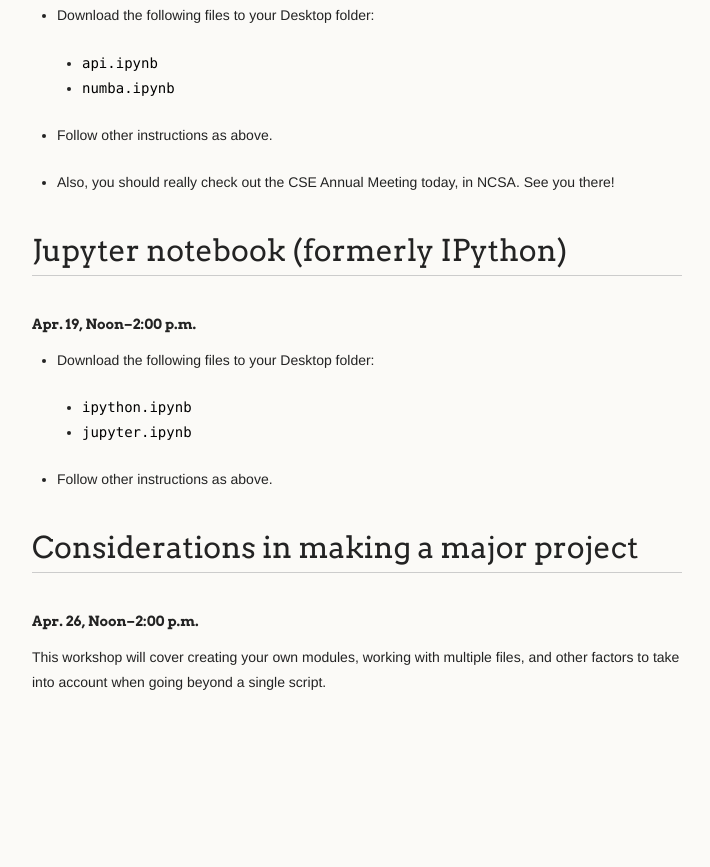
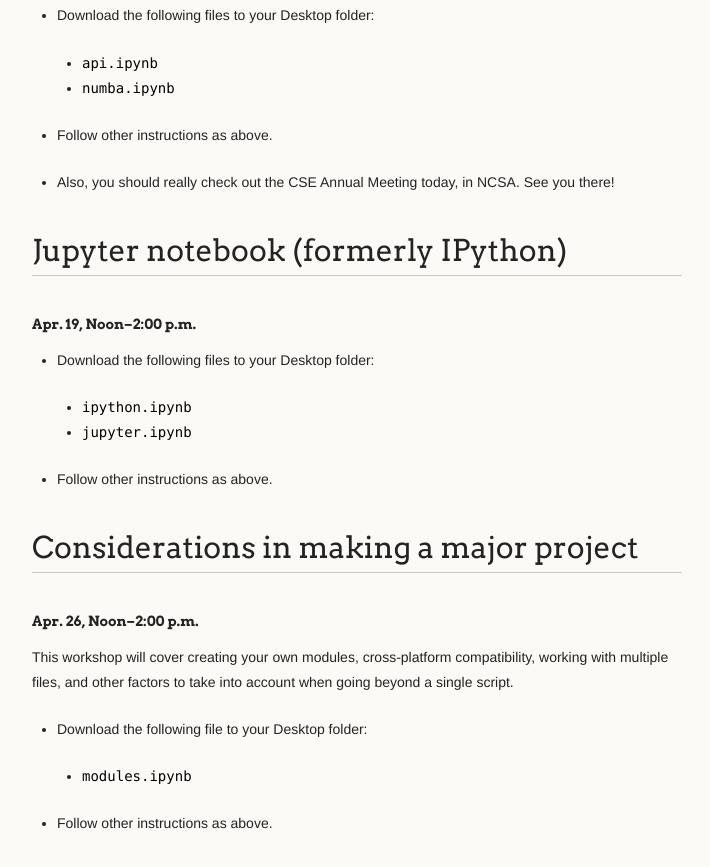
Before and after one commit to illinois-cse/python-sp16, a plain HTML site: page index.html in a window 1280 px wide. Shown: the part 4371-5238 px from the top of the page, without its empty margins (278-988 px from the left). Before the commit the page ends 5138 px from the top, so only its background shows below. Drawn offline with Linux system fonts and the light colour scheme.

```diff
--- a/index.html
+++ b/index.html
@@ -264,7 +264,19 @@ jupyter notebook
 <h4>
 <a id="apr-26-noon200-pm" class="anchor" href="#apr-26-noon200-pm" aria-hidden="true"><span aria-hidden="true" class="octicon octicon-link"></span></a>Apr. 26, Noon–2:00 p.m.</h4>
 
-<p>This workshop will cover creating your own modules, working with multiple files, and other factors to take into account when going beyond a single script.</p>
+<p>This workshop will cover creating your own modules, cross-platform compatibility, working with multiple files, and other factors to take into account when going beyond a single script.</p>
+
+<ul>
+<li>
+<p>Download the following file to your Desktop folder:</p>
+
+<ul>
+<li>  <a href="./lessons/modules.ipynb"><code>modules.ipynb</code></a>
+</li>
+</ul>
+</li>
+<li><p>Follow other instructions as above.</p></li>
+</ul>
       </section>
       <footer>
         <p><small>Hosted on <a href="https://pages.github.com">GitHub Pages</a> using the Dinky theme</small></p>
```
Also changed, not shown: params.json (+1 -1 lines).
